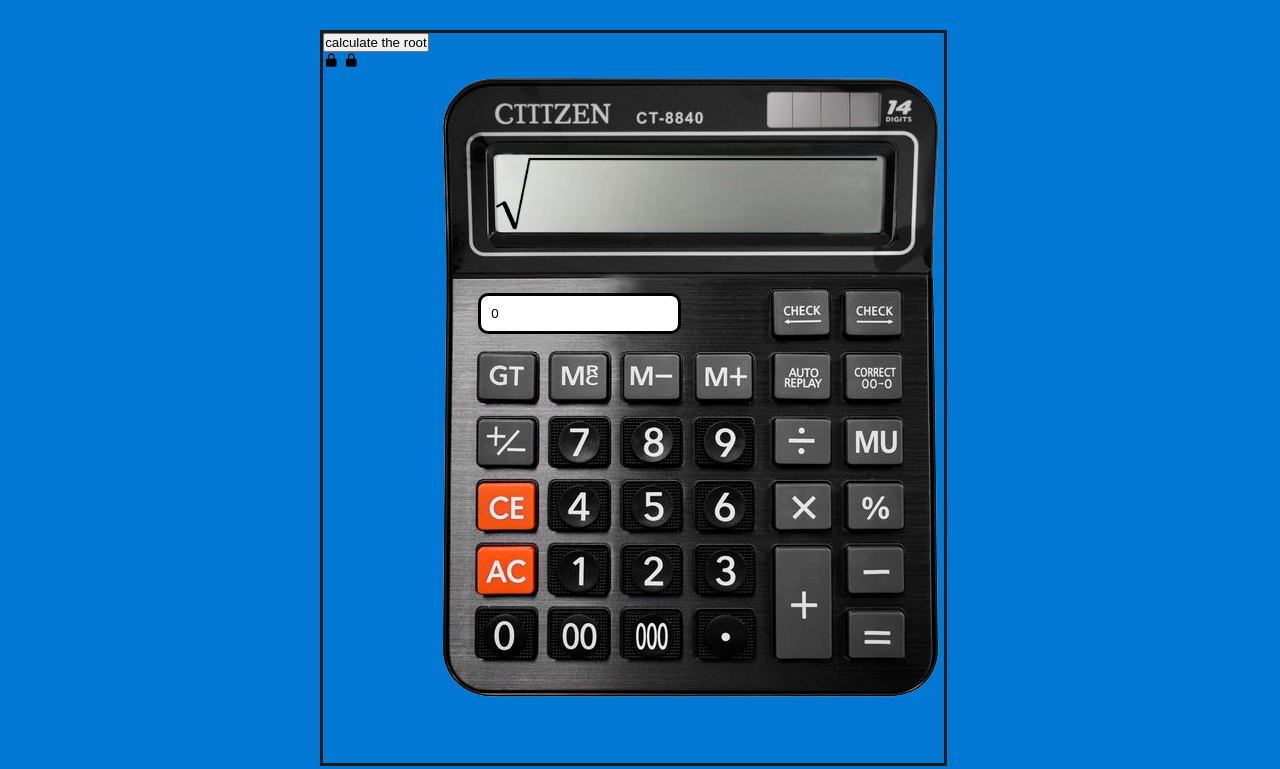
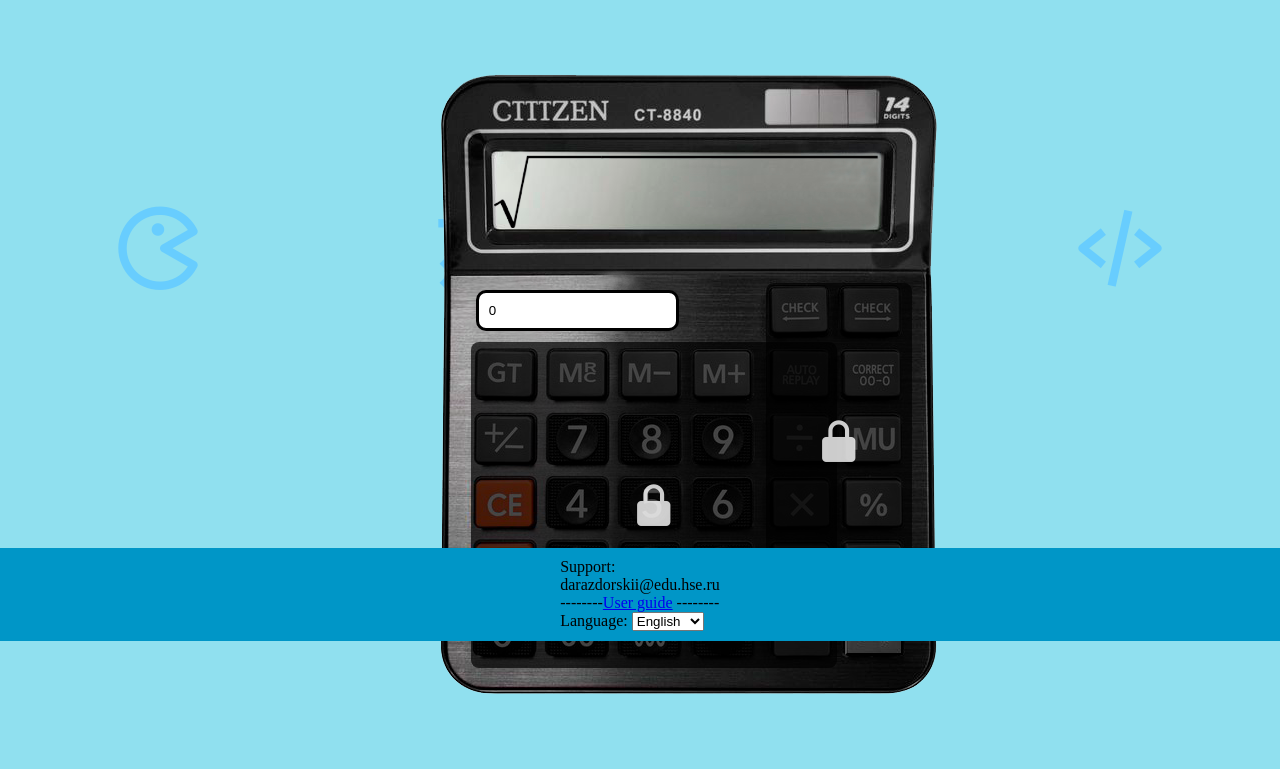
Before and after one commit to T1ray/radical, a website: page index.html in a window 1280 px wide. Shown: the part 152-921 px from the top of the page. Drawn offline with nearby package versions, Linux system fonts and the light colour scheme; a web font is replaced by a local one.

Commit message:
pre_final

```diff
--- a/index.html
+++ b/index.html
@@ -11,30 +11,32 @@
 </head>
 <body>
     <div class="text">
-        <p><h1>Welcome to the Root extractor 3000, simply and reliably</h1></p>
-        <p>Enter a number, or an expression</p>
+        <h1>Welcome to the Root extractor 3000, simply and reliably</h1>
     </div>
-    <!-- <div class="logos">
+    <div class="logos">
         <i class='bx bx-game' id="game"></i>
         <i class='bx bx-math' id="math"></i>
         <i class='bx bxl-visual-studio' id="vs"></i>
         <i class='bx bx-code-alt' id="code"></i>
-    </div> -->
+    </div>
     <div class="main_box">
         <div class="inbox">
             <img src="pictures\2abc93db868ce26d62d22768e81aa68c-solar-battery-lcd (1).png" class="picture">
             <img src="pictures\htmlconvd-eXzZbP_html_e9acd37eef207bfe (2).png" id="square"></img>
             <input type="text" id="en" style="text-align:right;">
             <input type="text" id="nod" placeholder="The number of digits after the decimal point:" required>
-            <button type="submit" class="btn">calculate the root</button>
+            <button type="submit" class="btn"></button>
             <div class="lock_zone">
                 <i class='bx bxs-lock-alt' id="l_lock"></i>
                 <i class='bx bxs-lock-alt' id="r_lock"></i>
             </div>
         </div>
     </div>
-        <!-- <p>Support: </p>
-        <p>language: en (The language change option will be added in future updates.)</p> -->
+        <div class="sup">
+            <p>Support: darazdorskii@edu.hse.ru --------<a href="https://htmlacademy.ru">User guide</a> --------    Language:      <select id="lan">
+                <option value="en">English</option>
+                <option value="ru">Русский</option></p>
+        </div>
     </div>
 </body>
 </html>
--- a/main.css
+++ b/main.css
@@ -1,26 +1,11 @@
-@import url('https://fonts.googleapis.com/css2?family=Poppins:ital,wght@0,100;0,200;0,300;0,400;0,500;0,600;0,700;0,800;0,900;1,100;1,200;1,300;1,400;1,500;1,600;1,700;1,800;1,900&family=Roboto+Mono:ital,wght@0,100..700;1,100..700&display=swap');
 *{
     margin:0;
     padding:0;
     box-sizing:border-box;
 }
-@font-face {
-    font-family: "sd2";
-    src: url(fonts\Calculator.woff2);
-}
-@font-face {
-    font-family: "weather";
-    src: url(fonts\merriweather-regular-italic.woff2);
-    font-size: 100px;
-}
-@font-face {
-    font-family: sd1;
-    src: url(fonts\Calculator.ttf);
-}
 .main_box{
     height: 736px;
     width: 736px;
-    border:#1E1A16 solid;
     position:relative;
     top:150px;
     right:26%;
@@ -35,7 +20,7 @@
     justify-content: center;
     align-items: center;
     min-height: 100vh;
-    background-color: #0078D4;
+    background-color: #90e0ef;
 }
 #en{
     border-radius: 5px;
@@ -48,7 +33,6 @@
     left:210px;
     background-color: rgb(0,0,0,0);
     border:rgb(0,0,0,0);
-    font-family: "sd2";
 }
 #nod{
     border-radius: 10px;
@@ -75,9 +59,47 @@
 .logos{
     color: #68CDFE;
     font-size: 100px;
-    display: inline-block;
     z-index: -1;
     width: 100%;
     display: flex;
     justify-content: space-around;
+    position: absolute;
 }
+#l_lock{
+        font-size: 50px;
+        background-color: rgb(0,0,0,0.7);
+        padding: 135px 155px 135px 155px;
+        top:312px;
+        left:150px;
+        position: absolute;
+        border: rgb(0,0,0,0) solid;
+        border-radius: 8px;
+        color: rgb(255,255,255,0.8);
+}
+#r_lock{
+    font-size: 50px;
+    background-color: rgb(0,0,0,0.7);
+    position: absolute;
+    border: rgb(0,0,0,0) solid;
+    border-radius: 8px;
+    color: rgb(255,255,255,0.8);
+    top:253px;
+    left:445px;
+    padding:130px 45px 130px 45px;
+}
+.btn{
+    position: absolute;
+    top:577px;
+    left: 524px;
+    padding:22px 27px 22px 27px;
+    background-color: rgb(0,0,0,0);
+}
+.sup{
+    position: fixed;
+    top: 87.5%;
+    background-color: #0096c7;
+    padding: 10px 800px 10px 800px;
+}
+.lan{
+    background-color: rgb(0,0,0,0);
+}
```
